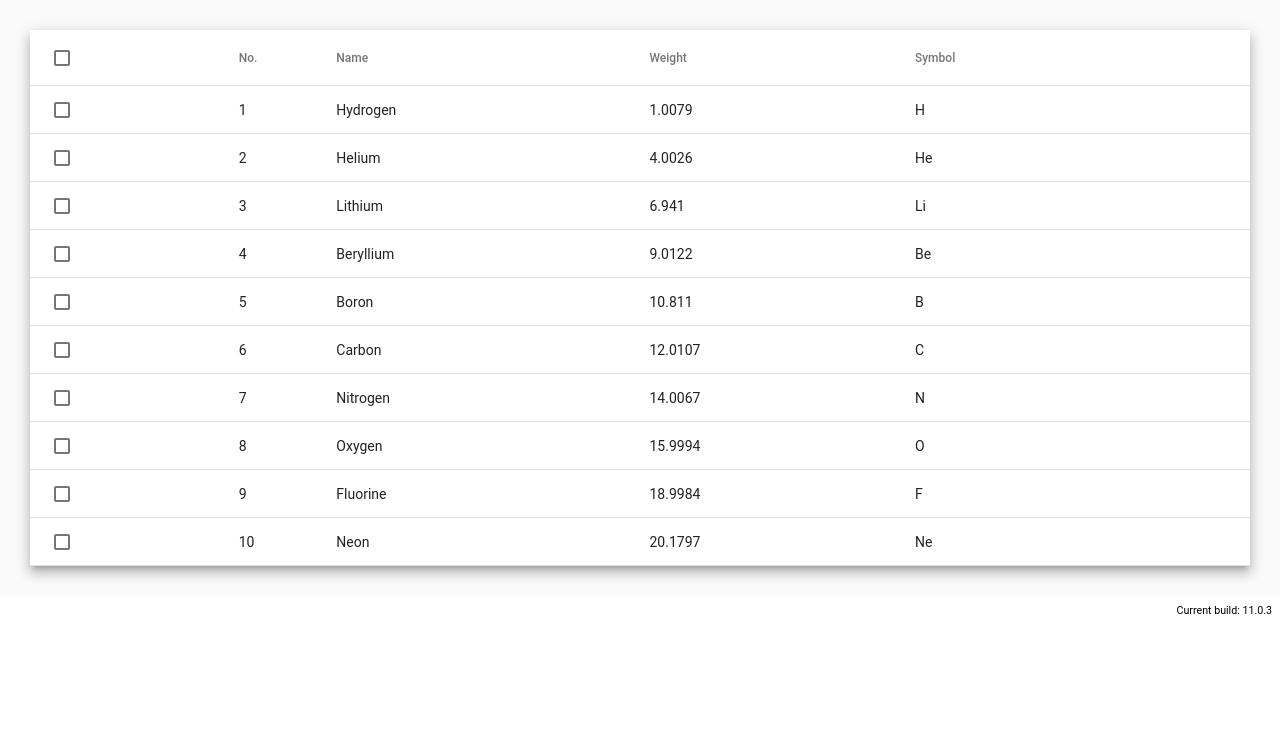
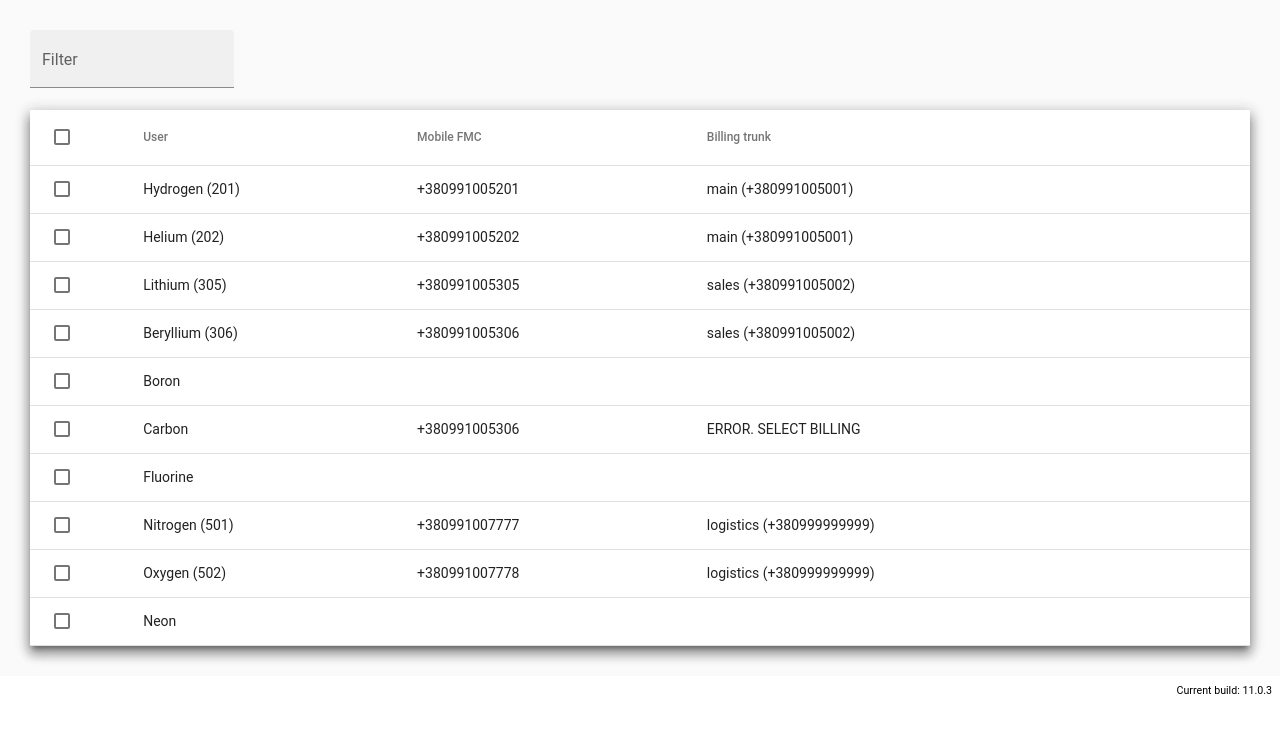
Before and after one commit to handsome911/angular-lpqqvg, an Angular app: page / in a window 1280 px wide. Shown: the top 732 px of the page. Built offline with nearby package versions, Linux system fonts and the light colour scheme.

Commit message:
2 files modified

```diff
--- a/src/app/table-selection-example.html
+++ b/src/app/table-selection-example.html
@@ -1,4 +1,10 @@
-<table mat-table [dataSource]="dataSource" class="mat-elevation-z8">
+<mat-form-field>
+  <mat-label>Filter</mat-label>
+  <input matInput (keyup)="applyFilter($event)" placeholder="Ex. Mia" #input>
+</mat-form-field>
+
+<div class="mat-elevation-z8">
+<table mat-table [dataSource]="dataSource" class="mat-elevation-z8" matSort>
 
   <!-- Checkbox Column -->
   <ng-container matColumnDef="select">
@@ -18,27 +24,21 @@
     </td>
   </ng-container>
 
-  <!-- Position Column -->
-  <ng-container matColumnDef="position">
-    <th mat-header-cell *matHeaderCellDef> No. </th>
-    <td mat-cell *matCellDef="let element"> {{element.position}} </td>
-  </ng-container>
-
   <!-- Name Column -->
   <ng-container matColumnDef="name">
-    <th mat-header-cell *matHeaderCellDef> Name </th>
+    <th mat-header-cell *matHeaderCellDef mat-sort-header> User </th>
     <td mat-cell *matCellDef="let element"> {{element.name}} </td>
   </ng-container>
 
   <!-- Weight Column -->
   <ng-container matColumnDef="weight">
-    <th mat-header-cell *matHeaderCellDef> Weight </th>
+    <th mat-header-cell *matHeaderCellDef mat-sort-header> Mobile FMC </th>
     <td mat-cell *matCellDef="let element"> {{element.weight}} </td>
   </ng-container>
 
   <!-- Symbol Column -->
   <ng-container matColumnDef="symbol">
-    <th mat-header-cell *matHeaderCellDef> Symbol </th>
+    <th mat-header-cell *matHeaderCellDef mat-sort-header> Billing trunk </th>
     <td mat-cell *matCellDef="let element"> {{element.symbol}} </td>
   </ng-container>
 
@@ -47,7 +47,7 @@
       (click)="selection.toggle(row)">
   </tr>
 </table>
-
+</div>
 
 <!-- Copyright 2020 Google LLC. All Rights Reserved.
     Use of this source code is governed by an MIT-style license that
--- a/src/app/table-selection-example.ts
+++ b/src/app/table-selection-example.ts
@@ -3,23 +3,23 @@ import {Component} from '@angular/core';
 import {MatTableDataSource} from '@angular/material/table';
 
 export interface PeriodicElement {
+  position: number;
   name: string;
-  position: number;
-  weight: number;
+  weight: string;
   symbol: string;
 }
 
 const ELEMENT_DATA: PeriodicElement[] = [
-  {position: 1, name: 'Hydrogen', weight: 1.0079, symbol: 'H'},
-  {position: 2, name: 'Helium', weight: 4.0026, symbol: 'He'},
-  {position: 3, name: 'Lithium', weight: 6.941, symbol: 'Li'},
-  {position: 4, name: 'Beryllium', weight: 9.0122, symbol: 'Be'},
-  {position: 5, name: 'Boron', weight: 10.811, symbol: 'B'},
-  {position: 6, name: 'Carbon', weight: 12.0107, symbol: 'C'},
-  {position: 7, name: 'Nitrogen', weight: 14.0067, symbol: 'N'},
-  {position: 8, name: 'Oxygen', weight: 15.9994, symbol: 'O'},
-  {position: 9, name: 'Fluorine', weight: 18.9984, symbol: 'F'},
-  {position: 10, name: 'Neon', weight: 20.1797, symbol: 'Ne'},
+  {position: 0, name: 'Hydrogen (201)',  weight: '+380991005201', symbol: 'main (+380991005001)'},
+  {position: 1, name: 'Helium (202)',    weight: '+380991005202', symbol: 'main (+380991005001)'},
+  {position: 2, name: 'Lithium (305)',   weight: '+380991005305', symbol: 'sales (+380991005002)'},
+  {position: 3, name: 'Beryllium (306)', weight: '+380991005306', symbol: 'sales (+380991005002)'},
+  {position: 4, name: 'Boron',           weight: '',              symbol: ''},
+  {position: 5, name: 'Carbon',          weight: '+380991005306', symbol: 'ERROR. SELECT BILLING'},
+  {position: 6, name: 'Fluorine',        weight: '',              symbol: ''},
+  {position: 7, name: 'Nitrogen (501)',  weight: '+380991007777',  symbol: 'logistics (+380999999999)'},
+  {position: 8, name: 'Oxygen (502)',    weight: '+380991007778',  symbol: 'logistics (+380999999999)'},
+  {position: 9, name: 'Neon',            weight: '',              symbol: ''},
 ];
 
 /**
@@ -31,7 +31,7 @@ const ELEMENT_DATA: PeriodicElement[] = [
   templateUrl: 'table-selection-example.html',
 })
 export class TableSelectionExample {
-  displayedColumns: string[] = ['select', 'position', 'name', 'weight', 'symbol'];
+  displayedColumns: string[] = ['select', 'name', 'weight', 'symbol'];
   dataSource = new MatTableDataSource<PeriodicElement>(ELEMENT_DATA);
   selection = new SelectionModel<PeriodicElement>(true, []);
 
```
